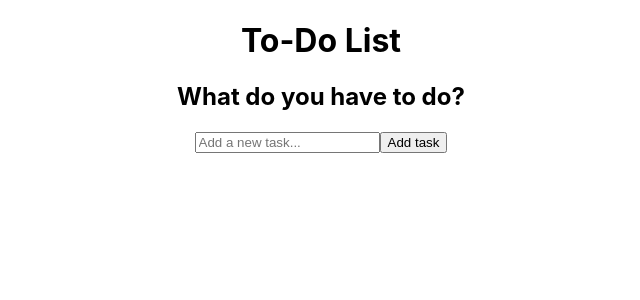
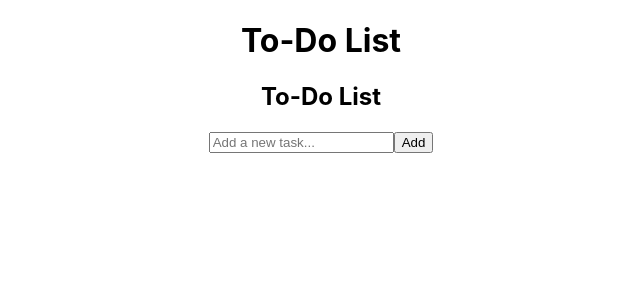
Before and after one commit to SiRipo92/Test_Technique, a React (Create React App) app in the folder client/: page / in a window 1280 px wide. Shown: the top 300 px of the page, without its empty margins (319-959 px from the left). Built offline with nearby package versions, Linux system fonts and the light colour scheme.

Commit message:
Include toggling to complete tasks that were added and functionality to button

```diff
--- a/client/src/components/Todo.js
+++ b/client/src/components/Todo.js
@@ -3,20 +3,46 @@ import React, { useState } from "react"; // Import useState
 const Todo = () => {
 
     const [newTodo, setNewTodo] = useState(""); // State for input field
+    const [todos, setTodos] = useState([]); // State for storing tasks
+
+    // Function to add a new task
+    const addTodo = () => {
+        if (!newTodo.trim()) return; // Prevent empty tasks
+        setTodos([...todos, { id: Date.now(), title:newTodo, completed: false }]);
+        setNewTodo("");
+    };
+
+    // Function to toggle task completion
+    const toggleComplete = (id) => {
+        setTodos(
+            todos.map((todo) =>
+                todo.id === id ? {...todo, completed: !todo.completed } : todo
+            )
+        );
+    };
 
     return (
         <div>
-            <h2>What do you have to do?</h2>
-            {/* Input field for new task */}
+          <h2>To-Do List</h2>
           <input
             type="text"
             value={newTodo}
-                onChange={(e) => setNewTodo(e.target.value)} // Update state when user types
+            onChange={(e) => setNewTodo(e.target.value)}
             placeholder="Add a new task..."
           />
-            <button>
-                Add task
-            </button>
+          <button onClick={addTodo}>Add</button>
+
+          <ul>
+            {todos.map((todo) => (
+              <li
+                key={todo.id}
+                style={{ textDecoration: todo.completed ? "line-through" : "none", cursor: "pointer" }}
+                onClick={() => toggleComplete(todo.id)} // Toggle completion
+              >
+                {todo.title}
+              </li>
+            ))}
+          </ul>
         </div>
       );
     };
```
Lines whose indentation alone changed are shown as unchanged.
